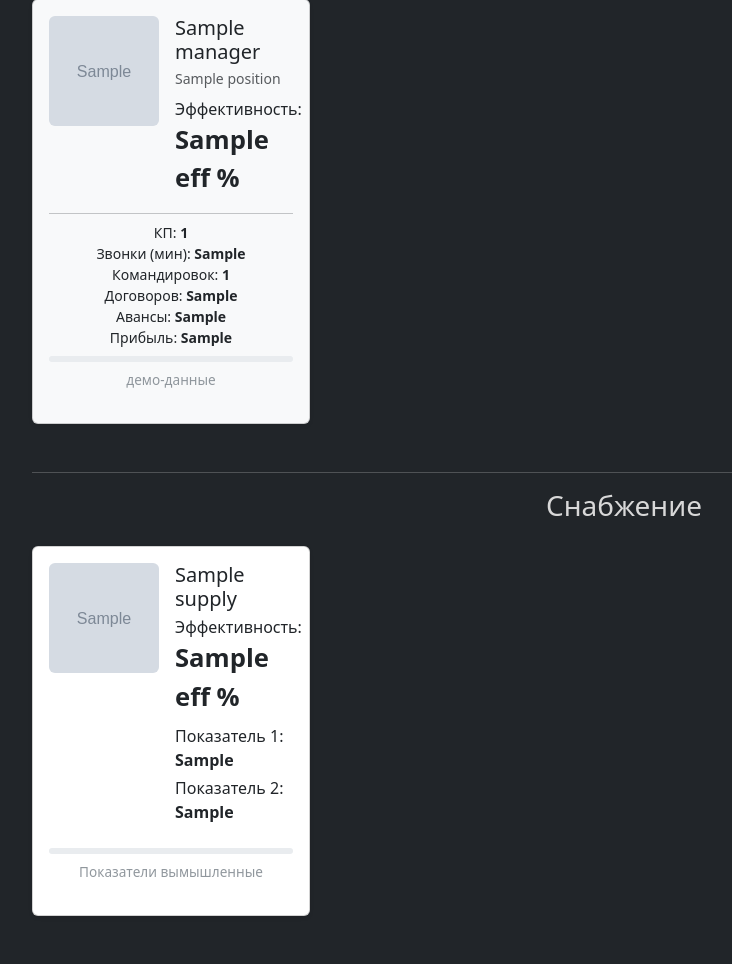
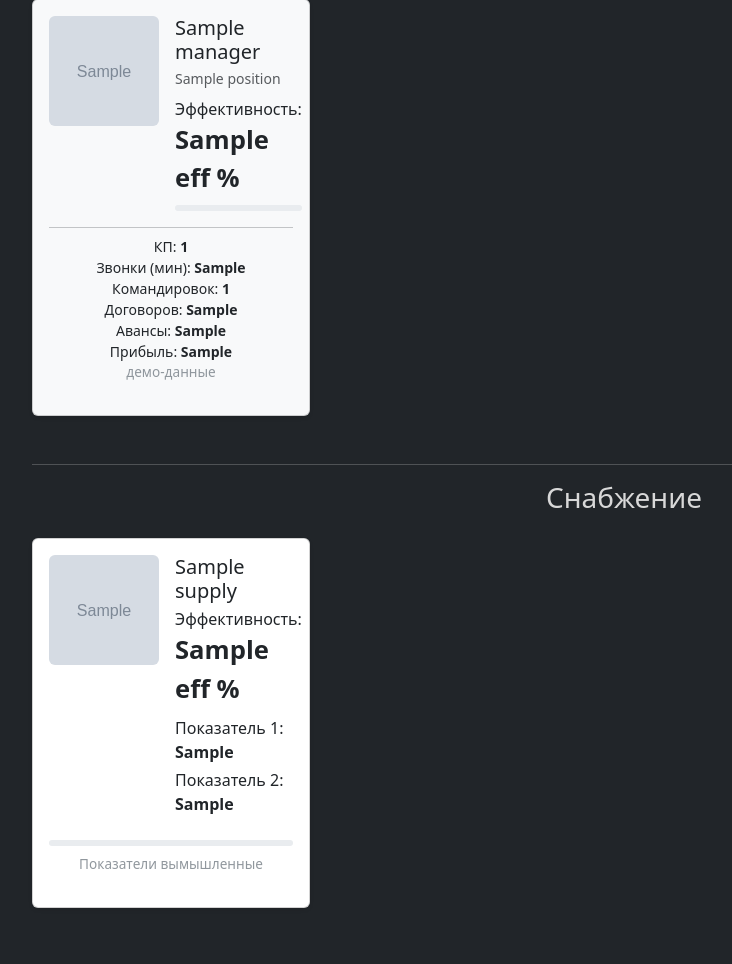
Before and after one commit to bulatmaster/turborand_dashboard, a Flask app: template templates/index.html in a window 1280 px wide. Shown: the part 196-1160 px from the top of the page, without its empty margins (16-748 px from the left). After the commit the page ends 1104 px from the top, so only its background shows below. Run offline with Flask 3, Linux system fonts and the light colour scheme; the template is opened without the code that fills it: most values are stand-ins (such as "Sample title", 1, 10 or a date in 2020); grey boxes marked "Sample" are stand-in pictures.

Commit message:
Доработки интерфейса

```diff
--- a/app.py
+++ b/app.py
@@ -37,6 +37,7 @@ def build_manager_data(row, default_avatar: str) -> Dict:
     eff = random.randint(20, 100)
     return {
         'name': row['name'],
+        'position': random.choice(['Стажер ', 'Младший менеджер', 'Менеджер по продажам', 'Ведущий менеджер по продажам']),
         'photo_url': row['photo_url'] or default_avatar,
         'eff': eff,
         'eff_class': color_class(eff),
--- a/templates/index.html
+++ b/templates/index.html
@@ -67,10 +67,12 @@
                 <h5 class="mb-1">{{ m.name }}</h5>
                 <p class="text-muted mb-2 small">{{ m.position }}</p>
 
-                <p class="mb-2">
                   Эффективность:
                   <span class="eff-percent {{ m.eff_class }}">{{ m.eff }} %</span>
-                </p>
+
+                <div class="progress my-2">
+                  <div class="progress-bar {{ m.bar_class }}" style="width:{{ m.eff }}%;"></div>
+                </div>
               </div>
             </div>
 
@@ -85,9 +87,7 @@
               <div>Прибыль: <strong>{{ m.profit_rub }}</strong></div>
             </div>
 
-            <div class="progress my-2">
-              <div class="progress-bar {{ m.bar_class }}" style="width:{{ m.eff }}%;"></div>
-            </div>
+
             <p class="note text-center">демо-данные</p>
           </div>
         </div>
```
